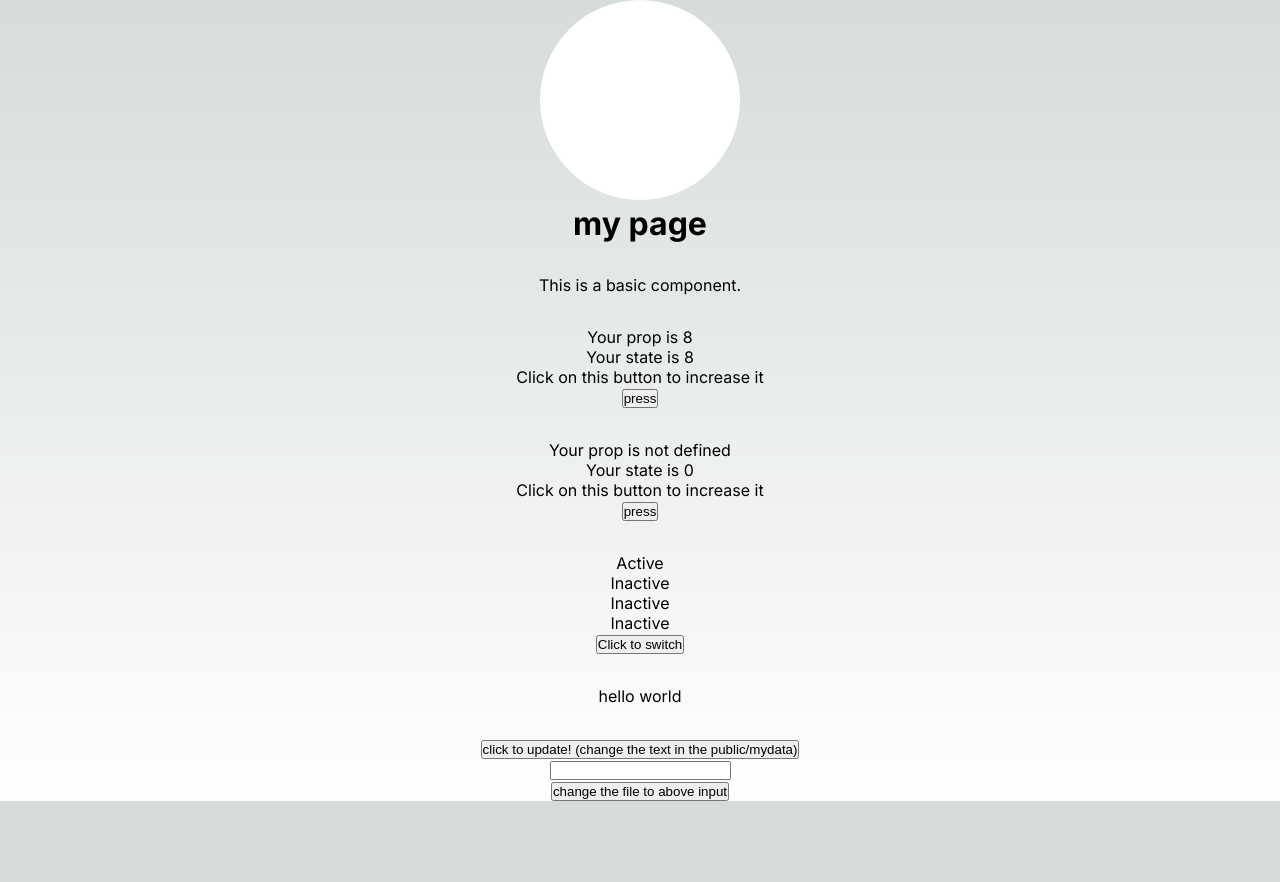
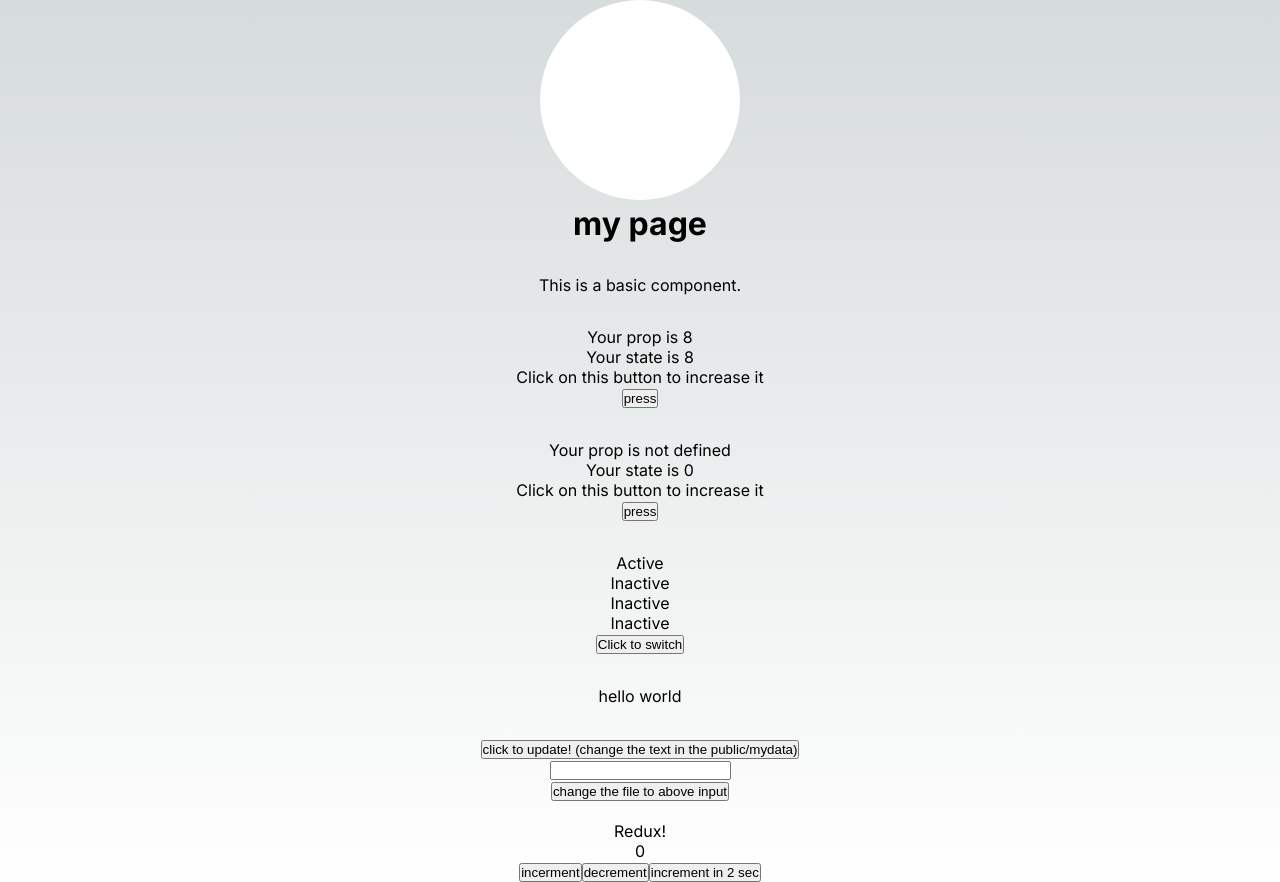
Before and after one commit to VadimKht/nextjs_test, a Next.js app: page / in a window 1280 px wide. Before the commit the page ends 801 px from the top, so only its background shows below. Built offline with nearby package versions, Linux system fonts and the light colour scheme.

Commit message:
added redux component

```diff
--- a/src/app/page.tsx
+++ b/src/app/page.tsx
@@ -4,6 +4,7 @@ import MyComponent from '../components/myComponent'
 import MyComponentWithStates from '../components/myComponentWithStates'
 import MyComponentWithSharedStates from '../components/myComponentWithSharedStates'
 import MyComponentReadFS from '../components/myComponentReadFS'
+import MyComponentRedux from '@/components/myComponentRedux'
 
 export default function Home() {
   return (
@@ -26,6 +27,8 @@ export default function Home() {
 
 				{/* Reads from server */}
 				<MyComponentReadFS />
+
+				<MyComponentRedux/>
 			</div>
 		</main>
 		<footer>
--- /dev/null
+++ b/src/components/myComponentRedux.tsx
@@ -0,0 +1,60 @@
+'use client'
+import React from 'react'
+import { TypedUseSelectorHook, Provider, useSelector, useDispatch } from 'react-redux'
+import { configureStore, createSlice} from '@reduxjs/toolkit';
+
+// redux slice (counter/counterSlice.js)
+const counterSlice = createSlice({
+    name: 'counter',
+    initialState: {
+        value: 0
+    },
+    reducers: {
+        increment: state => { state.value += 1 },
+        decrement: state => { state.value -= 1 },
+        incrementByAmount: ( state, action ) => { state.value += action.payload }
+    }
+});
+// can export const { increment, decrement, etc } = counterSlice.actions so later i could import {increment} from './counter/counterSlice'
+
+const incrementAsync = (amount: number) => (dispatch: AppDispatch) => {
+    setTimeout(() => {
+      dispatch(counterSlice.actions.incrementByAmount(amount))
+    }, 1000)
+  };
+
+
+// redux store (used in Provider component that covers whole app component!)
+const store = configureStore({
+    reducer: {
+        counter: counterSlice.reducer
+    }
+})
+
+
+type RootState = ReturnType<typeof store.getState>
+type AppDispatch = typeof store.dispatch
+
+const useAppDispatch: () => AppDispatch = useDispatch
+// use selector is used because normally store is inside a file that is not allowed to be imported into component files
+const useAppSelector: TypedUseSelectorHook<RootState> = useSelector
+
+function MyReactComponent(){
+    const count: number = useAppSelector((state: RootState) => state.counter.value)
+    const dispatch: AppDispatch = useAppDispatch();
+    return <>
+    <br/><br/>
+        <p>Redux!</p>
+        <p>{count}</p>
+        <button onClick={()=>dispatch(counterSlice.actions.increment())}>incerment</button>
+        <button onClick={()=>dispatch(counterSlice.actions.decrement())}>decrement</button>
+        <button onClick={()=>dispatch(incrementAsync(5))}>increment in 2 sec </button>
+    </>
+}
+
+// the doc proposes us to have our whole react app as provider's child. in my example however, i am using redux only for a single component to learn and demonstrate. i understand that it is used as GLOBAL state library
+export default function MyComponentRedux(){
+    return  <Provider store={store}>
+                <MyReactComponent/>
+            </Provider>
+}
```
